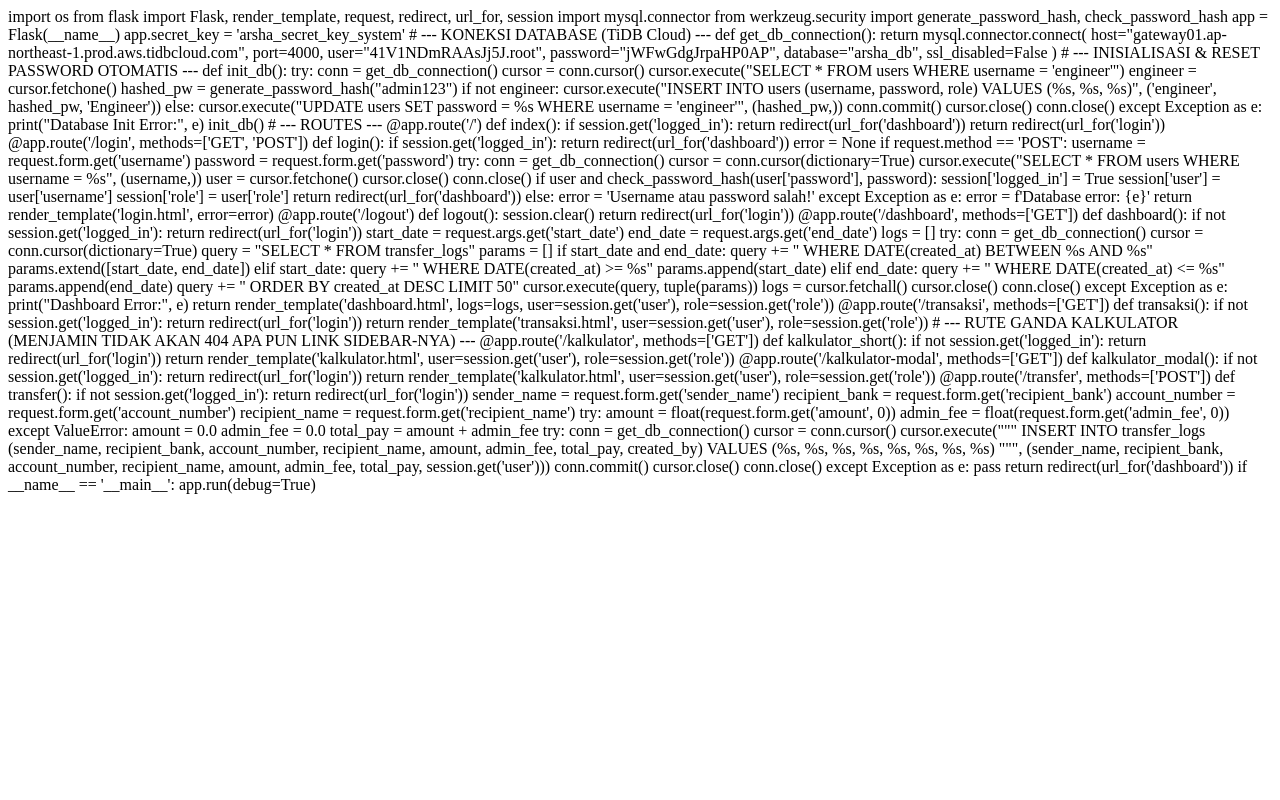
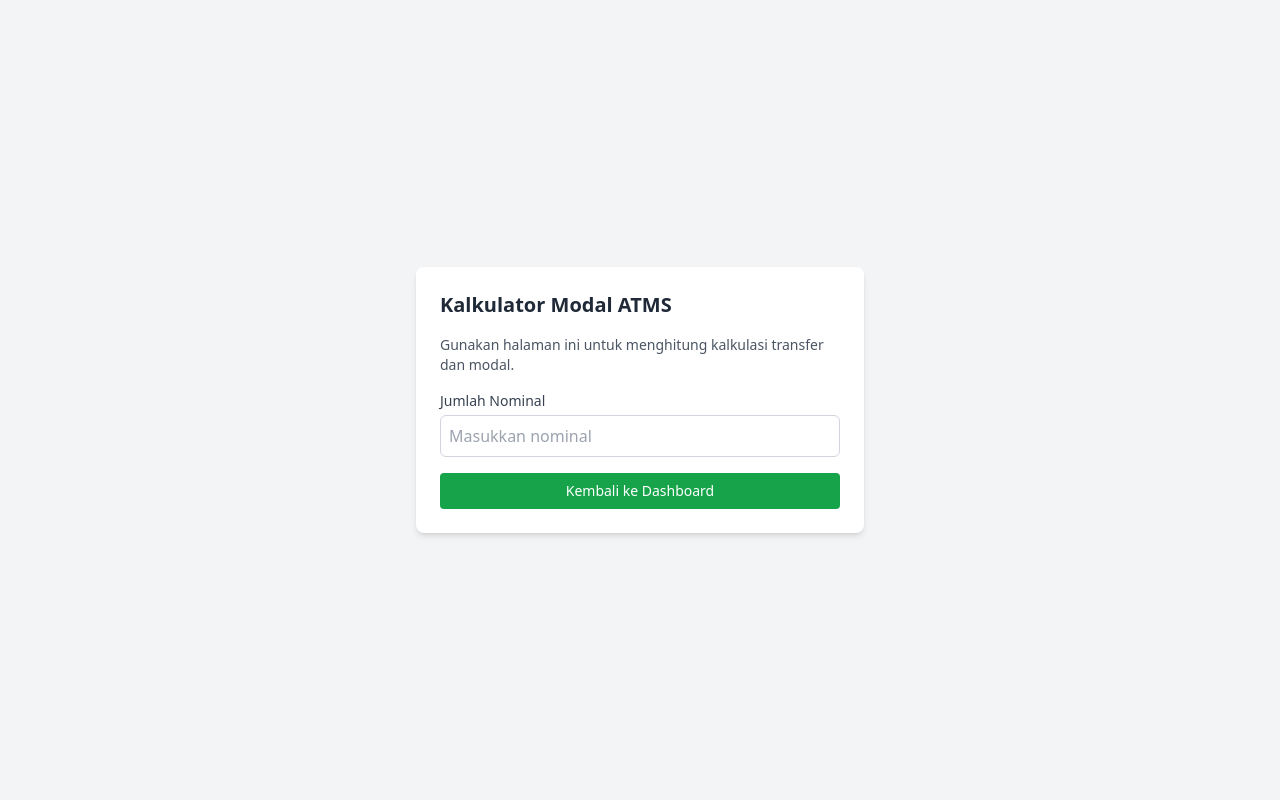
Before and after one commit to yudhayafir-spec/arsha-system, a Flask app: page /kalkulator_modal in a window 1280 px wide. Run offline with Flask 3, Linux system fonts and the light colour scheme; the visitor is signed in with stand-in values (Sample User, id 1); some libraries are stand-ins or nearby versions.

Commit message:
Update kalkulator_modal.html

```diff
--- a/templates/kalkulator_modal.html
+++ b/templates/kalkulator_modal.html
@@ -1,178 +1,20 @@
-import os
-from flask import Flask, render_template, request, redirect, url_for, session
-import mysql.connector
-from werkzeug.security import generate_password_hash, check_password_hash
-
-app = Flask(__name__)
-app.secret_key = 'arsha_secret_key_system'
-
-# --- KONEKSI DATABASE (TiDB Cloud) ---
-def get_db_connection():
-    return mysql.connector.connect(
-        host="gateway01.ap-northeast-1.prod.aws.tidbcloud.com",
-        port=4000,
-        user="41V1NDmRAAsJj5J.root",
-        password="jWFwGdgJrpaHP0AP",
-        database="arsha_db",
-        ssl_disabled=False
-    )
-
-# --- INISIALISASI & RESET PASSWORD OTOMATIS ---
-def init_db():
-    try:
-        conn = get_db_connection()
-        cursor = conn.cursor()
-
-        cursor.execute("SELECT * FROM users WHERE username = 'engineer'")
-        engineer = cursor.fetchone()
-
-        hashed_pw = generate_password_hash("admin123")
-        if not engineer:
-            cursor.execute("INSERT INTO users (username, password, role) VALUES (%s, %s, %s)",
-                           ('engineer', hashed_pw, 'Engineer'))
-        else:
-            cursor.execute("UPDATE users SET password = %s WHERE username = 'engineer'", (hashed_pw,))
-
-        conn.commit()
-        cursor.close()
-        conn.close()
-    except Exception as e:
-        print("Database Init Error:", e)
-
-init_db()
-
-# --- ROUTES ---
-
-@app.route('/')
-def index():
-    if session.get('logged_in'):
-        return redirect(url_for('dashboard'))
-    return redirect(url_for('login'))
-
-@app.route('/login', methods=['GET', 'POST'])
-def login():
-    if session.get('logged_in'):
-        return redirect(url_for('dashboard'))
-
-    error = None
-    if request.method == 'POST':
-        username = request.form.get('username')
-        password = request.form.get('password')
-
-        try:
-            conn = get_db_connection()
-            cursor = conn.cursor(dictionary=True)
-            cursor.execute("SELECT * FROM users WHERE username = %s", (username,))
-            user = cursor.fetchone()
-            cursor.close()
-            conn.close()
-
-            if user and check_password_hash(user['password'], password):
-                session['logged_in'] = True
-                session['user'] = user['username']
-                session['role'] = user['role']
-                return redirect(url_for('dashboard'))
-            else:
-                error = 'Username atau password salah!'
-        except Exception as e:
-            error = f'Database error: {e}'
-
-    return render_template('login.html', error=error)
-
-@app.route('/logout')
-def logout():
-    session.clear()
-    return redirect(url_for('login'))
-
-@app.route('/dashboard', methods=['GET'])
-def dashboard():
-    if not session.get('logged_in'):
-        return redirect(url_for('login'))
-
-    start_date = request.args.get('start_date')
-    end_date = request.args.get('end_date')
-
-    logs = []
-    try:
-        conn = get_db_connection()
-        cursor = conn.cursor(dictionary=True)
-
-        query = "SELECT * FROM transfer_logs"
-        params = []
-
-        if start_date and end_date:
-            query += " WHERE DATE(created_at) BETWEEN %s AND %s"
-            params.extend([start_date, end_date])
-        elif start_date:
-            query += " WHERE DATE(created_at) >= %s"
-            params.append(start_date)
-        elif end_date:
-            query += " WHERE DATE(created_at) <= %s"
-            params.append(end_date)
-
-        query += " ORDER BY created_at DESC LIMIT 50"
-
-        cursor.execute(query, tuple(params))
-        logs = cursor.fetchall()
-        cursor.close()
-        conn.close()
-    except Exception as e:
-        print("Dashboard Error:", e)
-
-    return render_template('dashboard.html', logs=logs, user=session.get('user'), role=session.get('role'))
-
-@app.route('/transaksi', methods=['GET'])
-def transaksi():
-    if not session.get('logged_in'):
-        return redirect(url_for('login'))
-    return render_template('transaksi.html', user=session.get('user'), role=session.get('role'))
-
-# --- RUTE GANDA KALKULATOR (MENJAMIN TIDAK AKAN 404 APA PUN LINK SIDEBAR-NYA) ---
-@app.route('/kalkulator', methods=['GET'])
-def kalkulator_short():
-    if not session.get('logged_in'):
-        return redirect(url_for('login'))
-    return render_template('kalkulator.html', user=session.get('user'), role=session.get('role'))
-
-@app.route('/kalkulator-modal', methods=['GET'])
-def kalkulator_modal():
-    if not session.get('logged_in'):
-        return redirect(url_for('login'))
-    return render_template('kalkulator.html', user=session.get('user'), role=session.get('role'))
-
-@app.route('/transfer', methods=['POST'])
-def transfer():
-    if not session.get('logged_in'):
-        return redirect(url_for('login'))
-
-    sender_name = request.form.get('sender_name')
-    recipient_bank = request.form.get('recipient_bank')
-    account_number = request.form.get('account_number')
-    recipient_name = request.form.get('recipient_name')
-    try:
-        amount = float(request.form.get('amount', 0))
-        admin_fee = float(request.form.get('admin_fee', 0))
-    except ValueError:
-        amount = 0.0
-        admin_fee = 0.0
-
-    total_pay = amount + admin_fee
-
-    try:
-        conn = get_db_connection()
-        cursor = conn.cursor()
-        cursor.execute("""
-            INSERT INTO transfer_logs
-            (sender_name, recipient_bank, account_number, recipient_name, amount, admin_fee, total_pay, created_by)
-            VALUES (%s, %s, %s, %s, %s, %s, %s, %s)
-        """, (sender_name, recipient_bank, account_number, recipient_name, amount, admin_fee, total_pay, session.get('user')))
-        conn.commit()
-        cursor.close()
-        conn.close()
-    except Exception as e:
-        pass
-
-    return redirect(url_for('dashboard'))
-
-if __name__ == '__main__':
-    app.run(debug=True)
+<!DOCTYPE html>
+<html lang="id">
+<head>
+    <meta charset="UTF-8">
+    <meta name="viewport" content="width=device-width, initial-scale=1.0">
+    <title>Kalkulator Modal - ATMS</title>
+    <script src="https://cdn.tailwindcss.com"></script>
+</head>
+<body class="bg-gray-100 flex items-center justify-center h-screen">
+    <div class="max-w-md w-full bg-white p-6 rounded-lg shadow-md">
+        <h2 class="text-xl font-bold mb-4 text-gray-800">Kalkulator Modal ATMS</h2>
+        <p class="text-sm text-gray-600 mb-4">Gunakan halaman ini untuk menghitung kalkulasi transfer dan modal.</p>
+        <div class="mb-4">
+            <label class="block text-sm font-medium text-gray-700">Jumlah Nominal</label>
+            <input type="number" id="nominal" class="mt-1 block w-full border border-gray-300 rounded-md p-2" placeholder="Masukkan nominal">
+        </div>
+        <a href="/dashboard" class="w-full text-center block bg-green-600 text-white px-4 py-2 rounded text-sm font-medium hover:bg-green-700">Kembali ke Dashboard</a>
+    </div>
+</body>
+</html>
```
